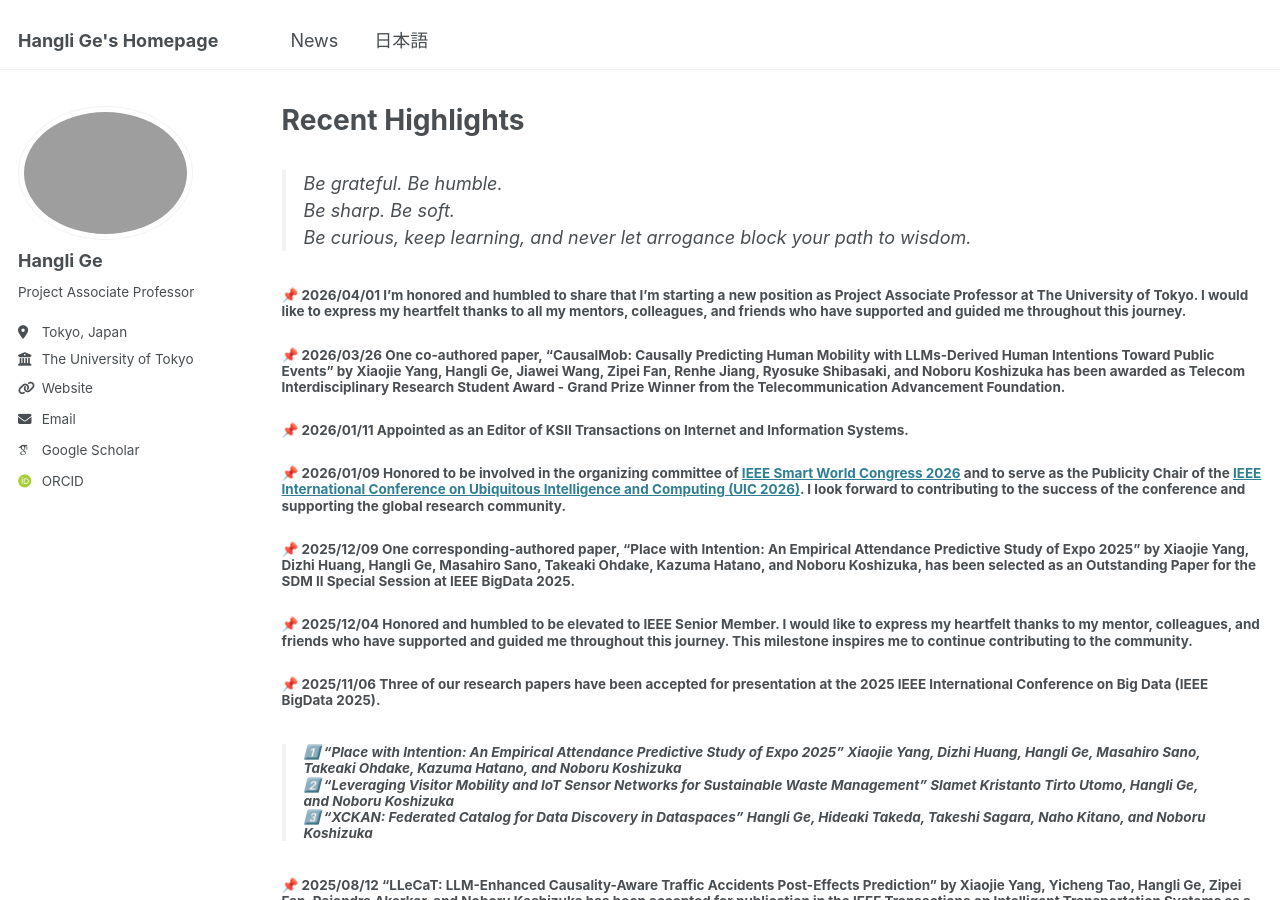
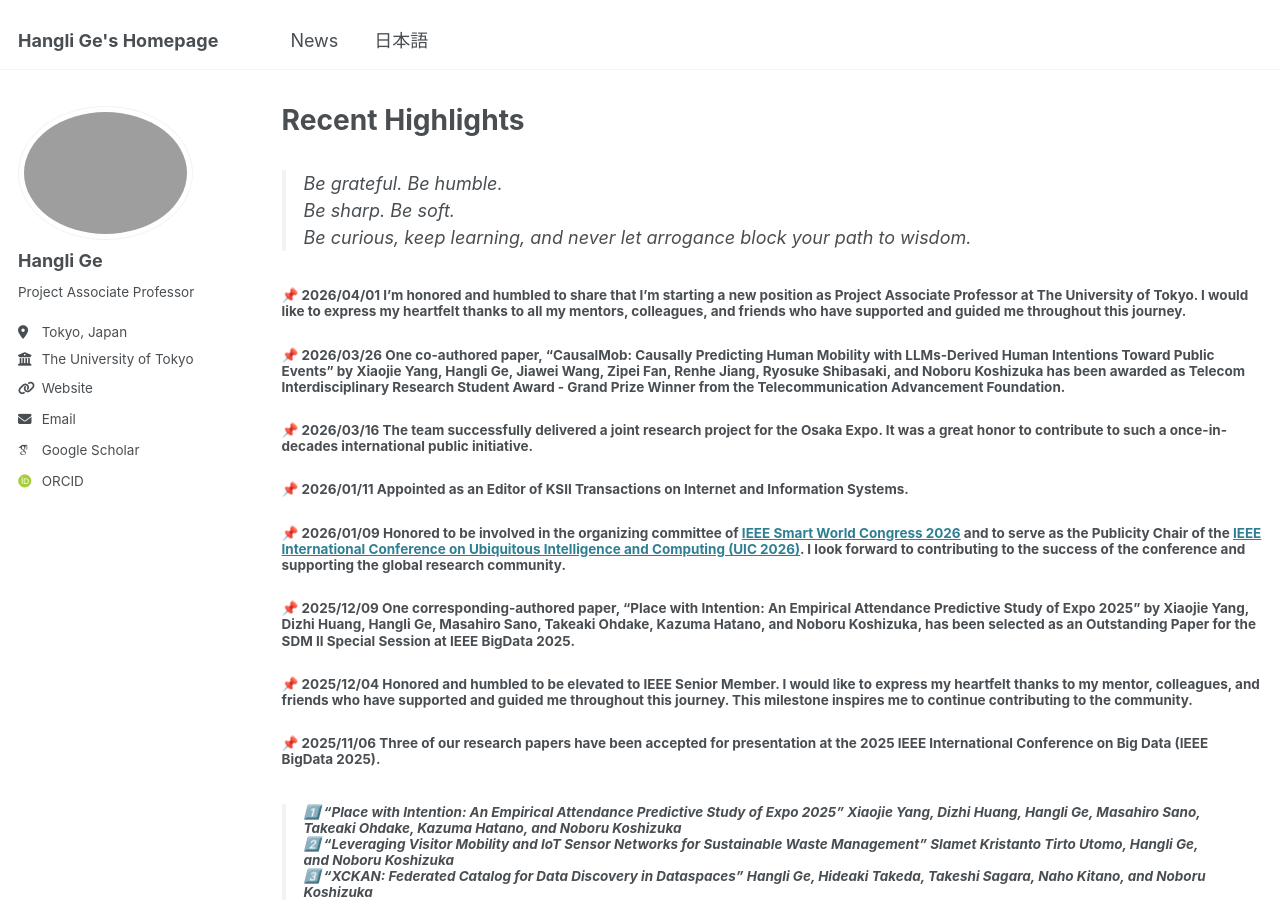
Before and after one commit to christie888/christie888.github.io, a Jekyll site: the page built from _pages/post.md, in a window 1280 px wide and 900 px high. Built offline with Jekyll 4.4.1, drawn with Linux system fonts in a browser that asks for light colours; some web fonts are replaced.

Commit message:
Update post.md

```diff
--- a/_pages/post.md
+++ b/_pages/post.md
@@ -12,6 +12,8 @@
 ##### 📌 2026/04/01 I’m honored and humbled to share that I’m starting a new position as Project Associate Professor at The University of Tokyo. I would like to express my heartfelt thanks to all my mentors, colleagues, and friends who have supported and guided me throughout this journey.
 
 ##### 📌 2026/03/26 One co-authored paper, **“CausalMob: Causally Predicting Human Mobility with LLMs-Derived Human Intentions Toward Public Events”** by Xiaojie Yang, Hangli Ge, Jiawei Wang, Zipei Fan, Renhe Jiang, Ryosuke Shibasaki, and Noboru Koshizuka has been awarded as Telecom Interdisciplinary Research Student Award - Grand Prize Winner from the **Telecommunication Advancement Foundation.**
+
+##### 📌 2026/03/16 The team successfully delivered a joint research project for the Osaka Expo. It was a great honor to contribute to such a once-in-decades international public initiative.
 
 ##### 📌 2026/01/11 Appointed as an Editor of KSII Transactions on Internet and Information Systems.
 
```
